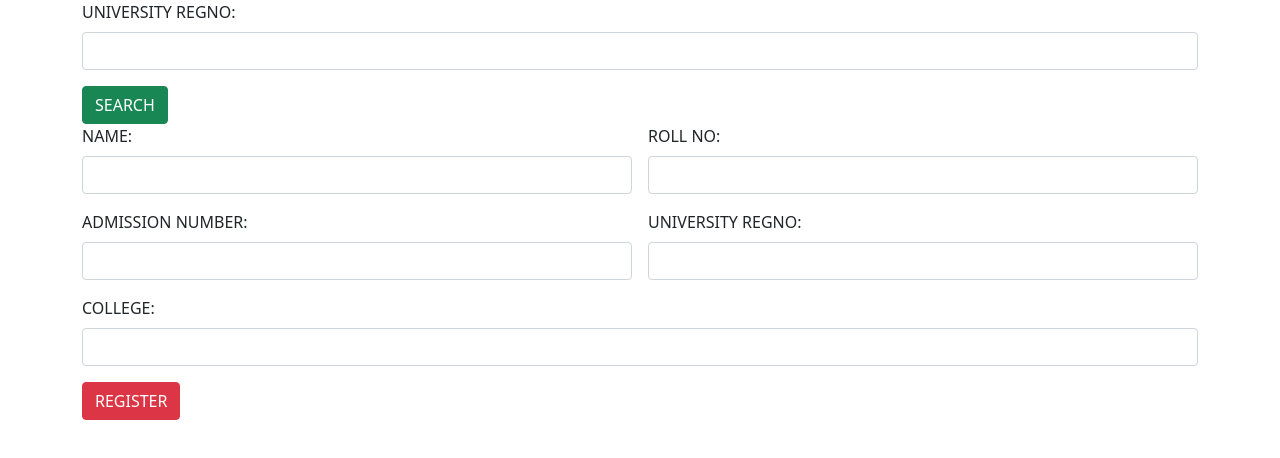
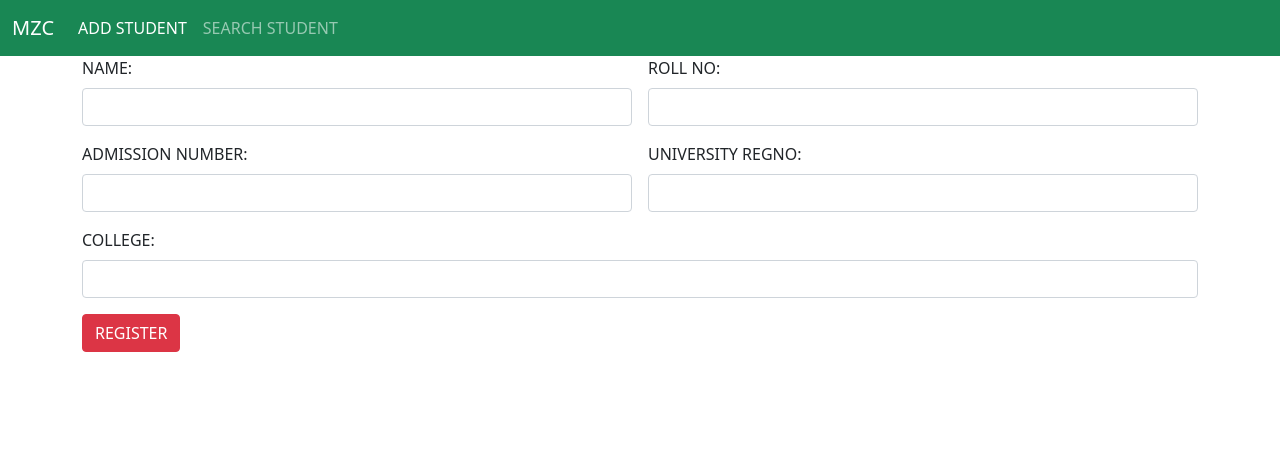
Before and after one commit to Sumithksam/studentapp1, a React (Create React App) app: page / in a window 1280 px wide. Shown: the top 458 px of the page. Built offline with nearby package versions, Linux system fonts and the light colour scheme.

Commit message:
navupdate

```diff
--- a/package.json
+++ b/package.json
@@ -9,6 +9,7 @@
     "bootstrap": "^5.1.3",
     "react": "^18.1.0",
     "react-dom": "^18.1.0",
+    "react-router-dom": "^6.3.0",
     "react-scripts": "5.0.1",
     "web-vitals": "^2.1.4"
   },
--- a/src/App.js
+++ b/src/App.js
@@ -4,12 +4,19 @@ import 'bootstrap/dist/css/bootstrap.min.css'
 import 'bootstrap/dist/js/bootstrap.bundle.min.js'
 import Addstudent from './component/Addstudent';
 import Searchstudent from './component/Searchstudent';
+import { BrowserRouter, Route, Routes } from 'react-router-dom';
 function App() {
   return (
 
     <div>
-      <Searchstudent/>
-      <Addstudent/>
+      <BrowserRouter>
+      <Routes>
+
+      <Route path="/" exact element={<Addstudent/>}/>
+      <Route path="/search" exact element={<Searchstudent/>}/>
+      </Routes>
+
+      </BrowserRouter>
     </div>
 
   );
--- a/src/component/Addstudent.js
+++ b/src/component/Addstudent.js
@@ -1,8 +1,10 @@
 import React from 'react'
+import Navbar from './Navbar'
 
 const Addstudent = () => {
   return (
     <div>
+        <Navbar/>
         <div className="container">
     <div className="row">
         <div className="col col-12 col-sm-12 col-md-12 col-lg-12 col-xl-12 col-xxl-12">
@@ -34,7 +36,7 @@ const Addstudent = () => {
         </div>
     </div>
 </div>
-    </div>
+</div>
   )
 }
 
--- /dev/null
+++ b/src/component/Navbar.js
@@ -0,0 +1,30 @@
+import React from 'react'
+import { Link } from 'react-router-dom'
+
+const Navbar = () => {
+  return (
+    <div>
+        <nav className="navbar navbar-expand-lg navbar-dark bg-success">
+  <div className="container-fluid">
+    <Link className="navbar-brand" to="/">MZC</Link>
+    <button className="navbar-toggler" type="button" data-bs-toggle="collapse" data-bs-target="#navbarNav" aria-controls="navbarNav" aria-expanded="false" aria-label="Toggle navigation">
+      <span className="navbar-toggler-icon"></span>
+    </button>
+    <div className="collapse navbar-collapse" id="navbarNav">
+      <ul className="navbar-nav">
+        <li className="nav-item">
+         <Link className="nav-link active" to="/">ADD STUDENT</Link>
+        </li>
+        <li className="nav-item">
+          <Link className="nav-link" to="/search">SEARCH STUDENT</Link>
+        </li>
+
+      </ul>
+    </div>
+  </div>
+</nav>
+    </div>
+  )
+}
+
+export default Navbar
--- a/src/component/Searchstudent.js
+++ b/src/component/Searchstudent.js
@@ -1,8 +1,10 @@
 import React from 'react'
+import Navbar from './Navbar'
 
 const Searchstudent = () => {
   return (
     <div>
+        <Navbar/>
         <div className="container">
     <div className="row">
         <div className="col col-12 col-sm-12 col-md-12 col-lg-12 col-xl-12 col-xxl-12">
```
Also changed, not shown: 1 other file (tests, documents, lock files or other folders).
